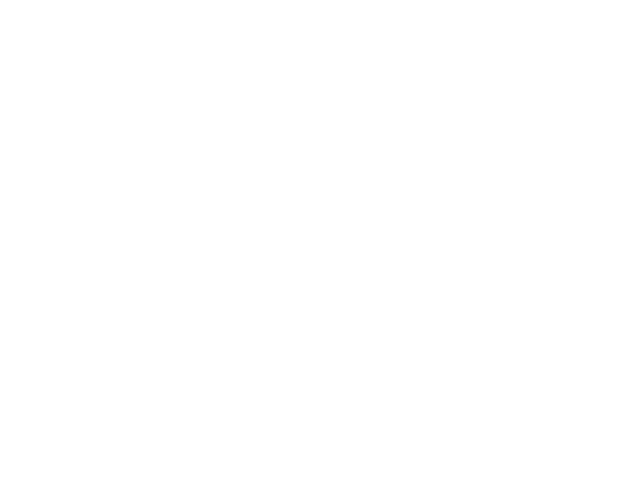
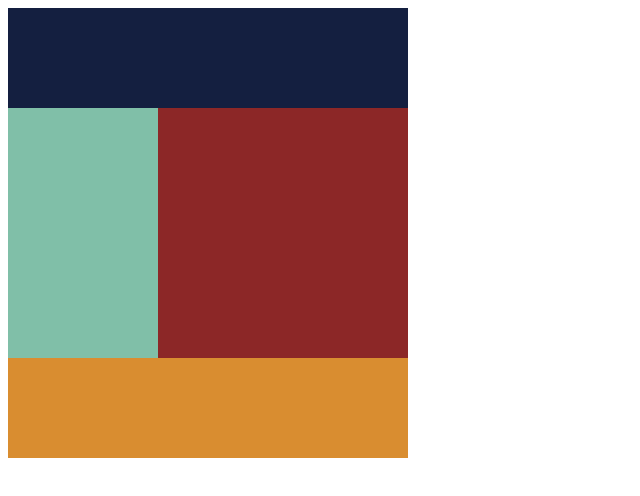
Before and after one commit to ooinaoki/curriculum, a plain HTML site: page 2-1/top1.html/index.html in a window 1280 px wide. Shown: the whole page, without its empty margins (0-640 px from the left). Drawn offline with Linux system fonts and the light colour scheme.

Commit message:
Update index.html

```diff
--- a/2-1/top1.html/index.html
+++ b/2-1/top1.html/index.html
@@ -5,7 +5,7 @@
     <meta http-equiv="X-UA-Compatible" content="IE=edge">
     <meta name="viewport" content="width=device-width, initial-scale=1.0">
     <title>Document</title>
-    <link rel="stylesheet" href="css/style1.css.css">
+    <link rel="stylesheet" href="css/style1.css">
     <link rel="stylesheet" href="smartStyle.css">
     <meta name="viewport" content="width=device-width,initial-scale=1.0,minimum-scale=1.0">
 
@@ -13,7 +13,7 @@
 
 <body>
     <div class="header"></div>
-    <div class="main">
+    <div class="main clearfix">
         <div class="left"></div>
         <div class="right"></div>
     </div>
```
